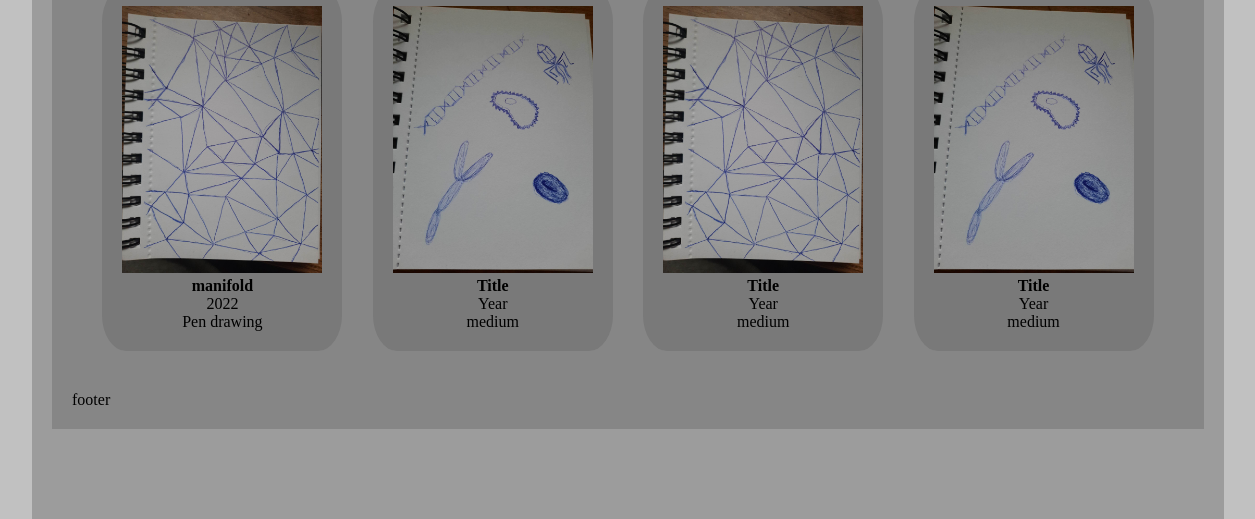
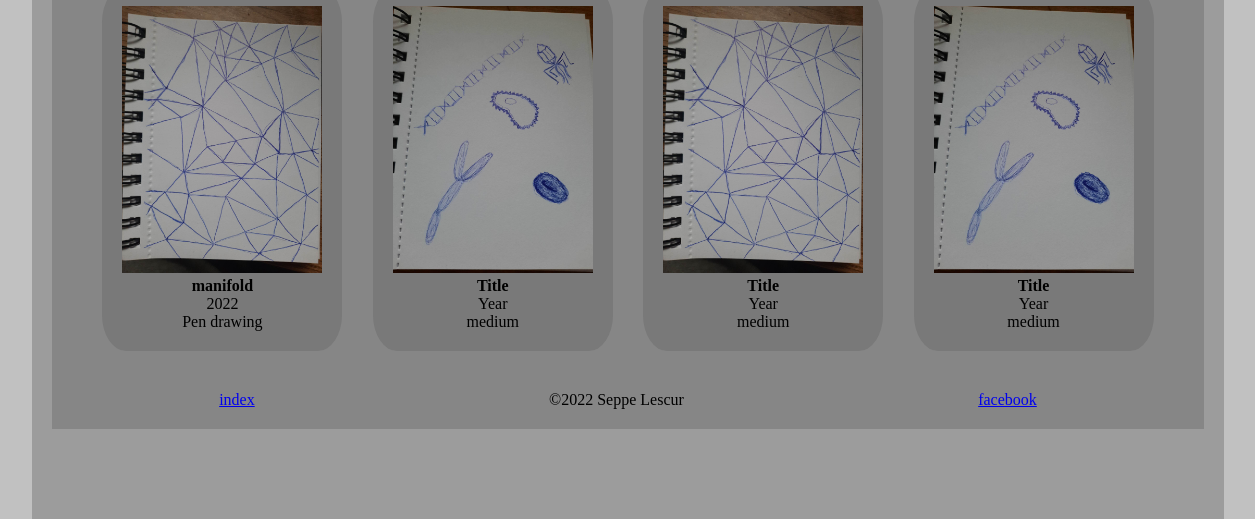
Before and after one commit to SeppeLescur/Galery, a plain HTML site: page index.html in a window 1536 px wide. Shown: the part 281-800 px from the top of the page, without its empty margins (140-1395 px from the left). Drawn offline with Linux system fonts and the light colour scheme.

Commit message:
basic footer desktop

```diff
--- a/index.html
+++ b/index.html
@@ -58,7 +58,11 @@
                 </div>
             </div>
         </div>
-        <footer>footer</footer>
+        <footer>
+            <div id="siteTree"><a href="./index.html">index</a></div>
+            <div id="copyright">©2022 Seppe Lescur</div>
+            <div id="socials"><a href="http://facebook.com">facebook</a></div>
+        </footer>
     </div>
 </body>
 </html>
--- a/style.scss
+++ b/style.scss
@@ -9,6 +9,7 @@
     padding: 0px;
     list-style: none;
 }
+
 /*desktop*/
 @media only screen and (min-width: 1300px) {
     body {
@@ -40,6 +41,9 @@
     footer {
         padding: var(--paddingL);
         background-color: var(--testColor);
+        display: flex;
+        justify-content: space-around;
+
     }
 
     .logo {
```
Also changed, not shown: style.css, 1 other file.
